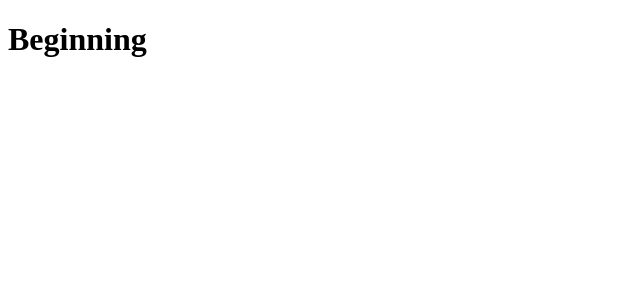
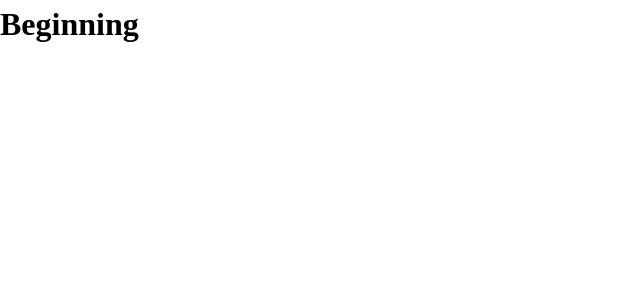
Before and after one commit to zynkro/react_rate-our-service-app, a React (Create React App) app: page / in a window 1280 px wide. Shown: the top 300 px of the page, without its empty margins (0-640 px from the left). Built offline with nearby package versions, Linux system fonts and the light colour scheme.

Commit message:
Added SASS module, created basic reset CSS and imported it

```diff
--- a/package.json
+++ b/package.json
@@ -8,7 +8,8 @@
     "@testing-library/user-event": "^13.5.0",
     "react": "^18.2.0",
     "react-dom": "^18.2.0",
-    "react-scripts": "5.0.1"
+    "react-scripts": "5.0.1",
+    "sass": "^1.56.2"
   },
   "scripts": {
     "start": "react-scripts start",
--- a/src/index.jsx
+++ b/src/index.jsx
@@ -1,6 +1,7 @@
 import React from 'react';
 import ReactDOM from 'react-dom/client';
 
+import './normalize.scss';
 import App from './App';
 
 const root = ReactDOM.createRoot(document.getElementById('root'));
--- /dev/null
+++ b/src/normalize.scss
@@ -0,0 +1,53 @@
+// 1. Use a more-intuitive box-sizing model.
+*,
+*::before,
+*::after {
+  box-sizing: border-box;
+}
+
+// 2. Remove default margin
+* {
+  margin: 0;
+}
+
+// 3. Allow percentage-based heights in the application
+html,
+body {
+  height: 100%;
+}
+
+// 4. Add accessible line-height
+// 5. Improve text rendering
+body {
+  line-height: 1.5;
+  -webkit-font-smoothing: antialiased;
+}
+
+// 6. Improve media defaults
+img,
+picture,
+video,
+canvas,
+svg {
+  display: block;
+  max-width: 100%;
+}
+
+// 7. Remove built-in form typography styles
+input,
+button,
+textarea,
+select {
+  font: inherit;
+}
+
+// 8. Avoid text overflows
+p,
+h1,
+h2,
+h3,
+h4,
+h5,
+h6 {
+  overflow-wrap: break-word;
+}
```
Also changed, not shown: 1 other file (tests, documents, lock files or other folders).
